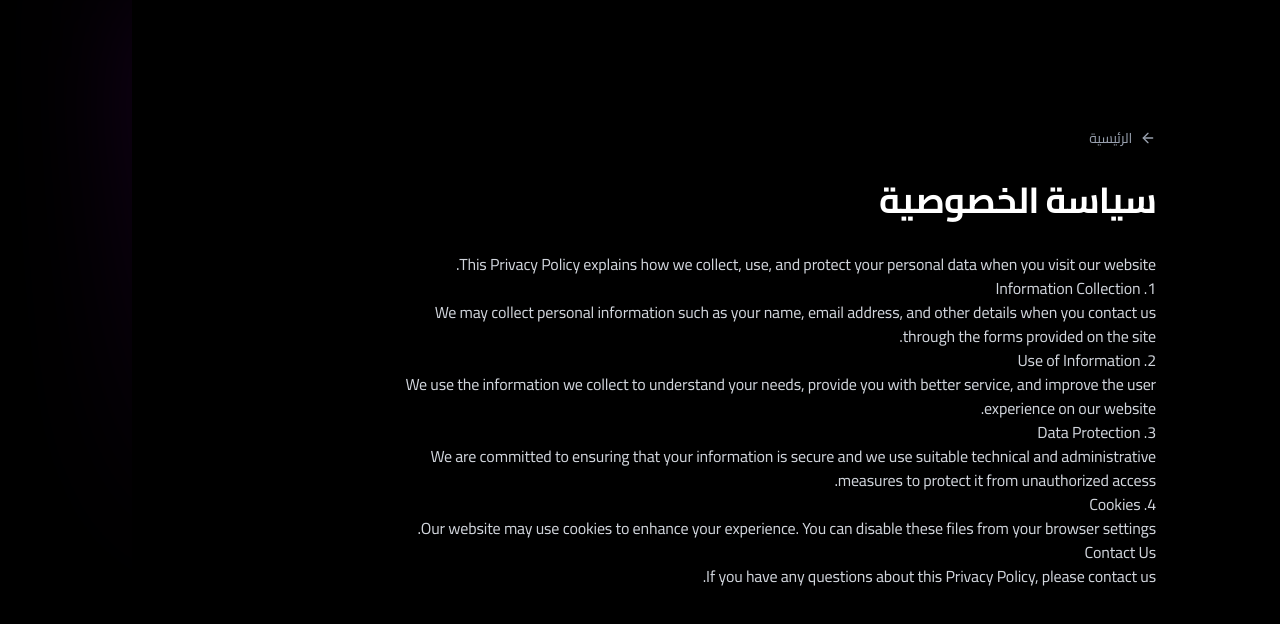
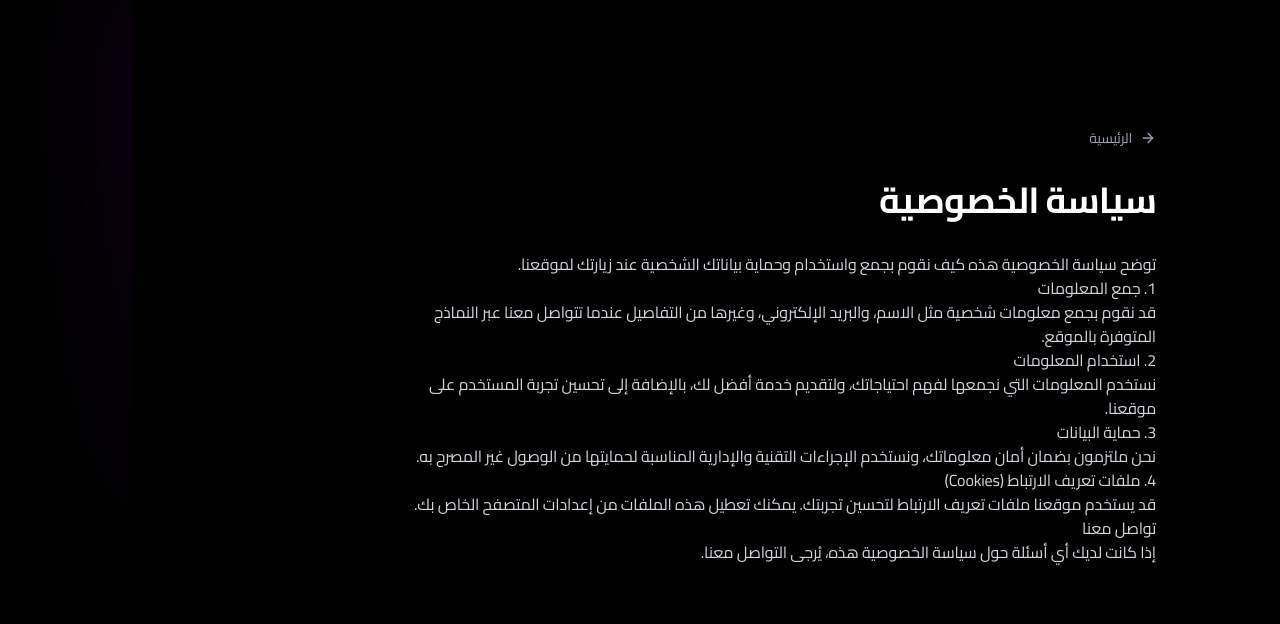
Before and after one commit to mostafa3sliaa/mostafa3slia.com, a Next.js app: page /privacy-policy in a window 1280 px wide. Shown: the top 624 px of the page. Built offline with nearby package versions, Linux system fonts and the light colour scheme.

Commit message:
fix: compilation errors in privacy and terms pages

```diff
--- a/app/privacy-policy/page.tsx
+++ b/app/privacy-policy/page.tsx
@@ -5,8 +5,8 @@ import Link from "next/link";
 import { FiArrowRight, FiArrowLeft } from "react-icons/fi";
 
 export default function PrivacyPolicy() {
-  const { lang, t } = useLanguage();
-  const isRtl = lang === "ar";
+  const { locale, t } = useLanguage();
+  const isRtl = locale === "ar";
   const Arrow = isRtl ? FiArrowRight : FiArrowLeft;
 
   return (
--- a/app/terms-of-use/page.tsx
+++ b/app/terms-of-use/page.tsx
@@ -5,8 +5,8 @@ import Link from "next/link";
 import { FiArrowRight, FiArrowLeft } from "react-icons/fi";
 
 export default function TermsOfUse() {
-  const { lang, t } = useLanguage();
-  const isRtl = lang === "ar";
+  const { locale, t } = useLanguage();
+  const isRtl = locale === "ar";
   const Arrow = isRtl ? FiArrowRight : FiArrowLeft;
 
   return (
```
